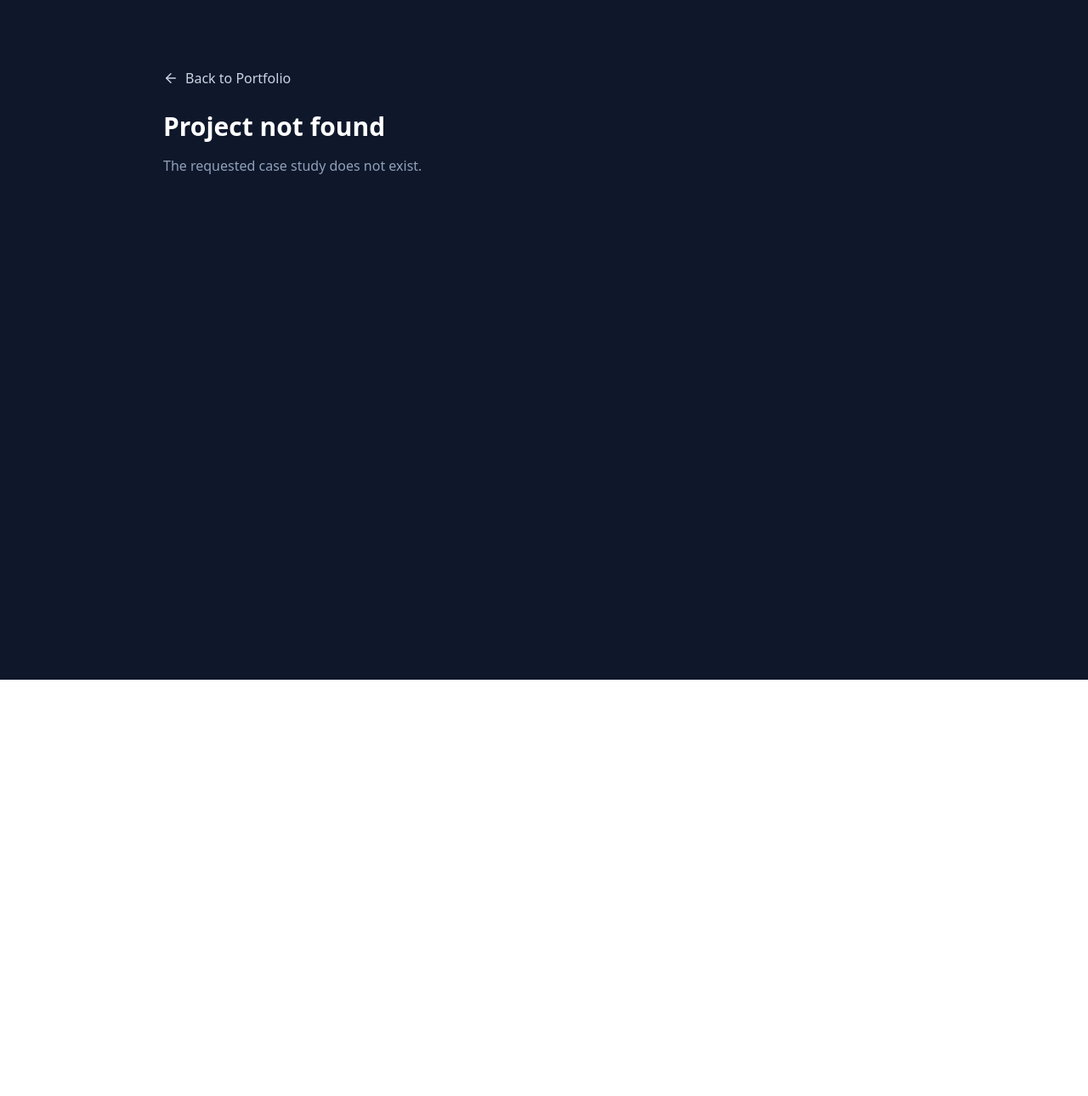
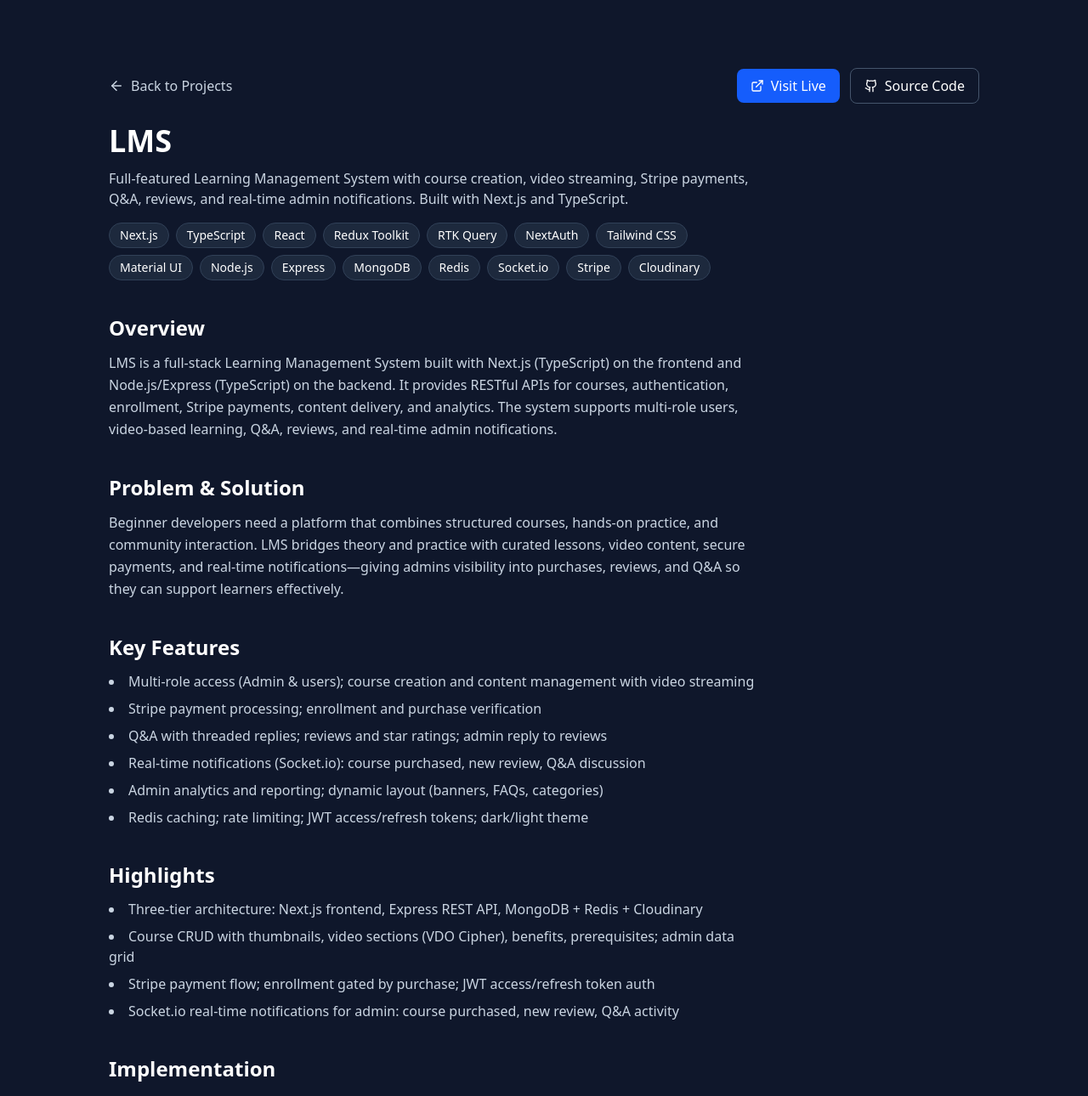
Before and after one commit to Anasyaseen92/MyPorfolio, a React (Vite) app: page /projects/lms in a window 1280 px wide. Before the commit this address had no page. Shown: the top 1290 px of the page at 85% size. Before the commit the page ends 800 px from the top, so only its background shows below. Built offline with nearby package versions, Linux system fonts and the light colour scheme.

Commit message:
added lms project

```diff
--- a/src/components/Projects.jsx
+++ b/src/components/Projects.jsx
@@ -69,6 +69,7 @@
                   ))}
                 </ul>
                 <div className="flex gap-4 pt-4">
+                  {project.link && (
                     <a
                       href={project.link}
                       target="_blank"
@@ -78,6 +79,7 @@
                       <ExternalLink size={16} />
                       Visit Live
                     </a>
+                  )}
                   <RouterLink
                     to={`/projects/${project.slug}`}
                     className="flex items-center gap-2 border border-slate-600 hover:border-slate-500 px-4 py-2 rounded-lg transition-colors"
--- a/src/projectsData/projects.js
+++ b/src/projectsData/projects.js
@@ -1,4 +1,43 @@
 const projects = [
+  {
+    title: 'LMS',
+    slug: 'lms',
+    description: 'Full-featured Learning Management System with course creation, video streaming, Stripe payments, Q&A, reviews, and real-time admin notifications. Built with Next.js and TypeScript.',
+    features: [
+      'Multi-role access (Admin & users); course creation and content management with video streaming',
+      'Stripe payment processing; enrollment and purchase verification',
+      'Q&A with threaded replies; reviews and star ratings; admin reply to reviews',
+      'Real-time notifications (Socket.io): course purchased, new review, Q&A discussion',
+      'Admin analytics and reporting; dynamic layout (banners, FAQs, categories)',
+      'Redis caching; rate limiting; JWT access/refresh tokens; dark/light theme'
+    ],
+    tech: ['Next.js', 'TypeScript', 'React', 'Redux Toolkit', 'RTK Query', 'NextAuth', 'Tailwind CSS', 'Material UI', 'Node.js', 'Express', 'MongoDB', 'Redis', 'Socket.io', 'Stripe', 'Cloudinary'],
+    link: 'https://lms-client-1ofg.vercel.app/',
+    sourceCodeLink: 'https://github.com/alishair7071/LMS',
+    readmeLink: 'https://github.com/alishair7071/LMS/blob/main/README.md',
+    gradient: 'from-amber-600 to-orange-600',
+    caseStudy: {
+      overview: 'LMS is a full-stack Learning Management System built with Next.js (TypeScript) on the frontend and Node.js/Express (TypeScript) on the backend. It provides RESTful APIs for courses, authentication, enrollment, Stripe payments, content delivery, and analytics. The system supports multi-role users, video-based learning, Q&A, reviews, and real-time admin notifications.',
+      problemSolution: 'Beginner developers need a platform that combines structured courses, hands-on practice, and community interaction. LMS bridges theory and practice with curated lessons, video content, secure payments, and real-time notifications—giving admins visibility into purchases, reviews, and Q&A so they can support learners effectively.',
+      highlights: [
+        'Three-tier architecture: Next.js frontend, Express REST API, MongoDB + Redis + Cloudinary',
+        'Course CRUD with thumbnails, video sections (VDO Cipher), benefits, prerequisites; admin data grid',
+        'Stripe payment flow; enrollment gated by purchase; JWT access/refresh token auth',
+        'Socket.io real-time notifications for admin: course purchased, new review, Q&A activity'
+      ],
+      implementation: [
+        'Frontend: Next.js 13+, React, TypeScript, Redux Toolkit, RTK Query, NextAuth, Tailwind CSS, Material UI, Socket.io client',
+        'Backend: Node.js, Express, TypeScript, Mongoose, MongoDB, Redis (cache), JWT, bcrypt, Stripe, Cloudinary, nodemailer, EJS templates, express-rate-limit',
+        'APIs: /api/v1/user, /api/v1/course, /api/v1/order, /api/v1/notifications, /api/v1/analytics, /api/v1/layout',
+        'Security: CORS, cookie-based tokens, rate limiting (100 req/15 min/IP)'
+      ],
+      results: [
+        'End-to-end flow from course discovery and purchase to video access, Q&A, and reviews',
+        'Admin panel for course management, layout customization, and real-time notification handling',
+        'TypeScript across stack for type safety and maintainability; Redis cache for performance'
+      ]
+    }
+  },
   {
     title: 'Shop Nest',
     slug: 'shop-nest',
@@ -74,12 +113,7 @@
         'Owners can self-serve listing management without technical knowledge',
         'Solid base for saved searches, alerts, or admin moderation'
       ]
-    },
-    technicalDecisions: [
-      'Supabase Storage for images to avoid overloading the API and to get CDN-backed URLs',
-      'JWT in HTTP-only cookie for auth so the client stays simple and tokens are secure',
-      'Query params for search/filters so results are shareable and back-button friendly'
-    ]
+    }
   },
   {
     title: 'Sociopedia',
```
Lines whose indentation alone changed are shown as unchanged.
